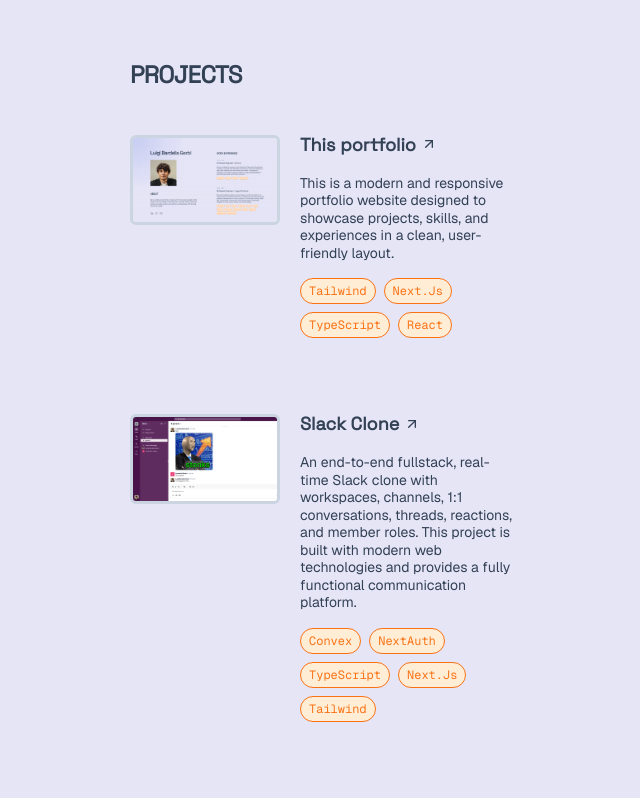
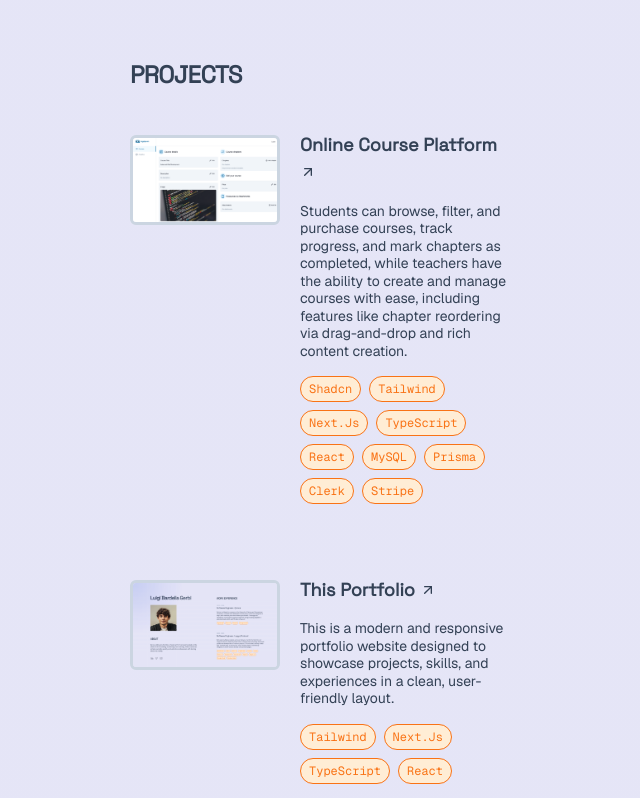
Before and after one commit to twotimesgi/portfolio, a Next.js app: page / in a window 1280 px wide. Shown: the part 1200-1998 px from the top of the page, without its empty margins (598-1238 px from the left). Built offline with nearby package versions, Linux system fonts and the light colour scheme.

Commit message:
new prj added

```diff
--- a/src/app/components/Projects.tsx
+++ b/src/app/components/Projects.tsx
@@ -1,6 +1,7 @@
 import ProjectCard from "./ProjectCard";
 import SlackClone from "../public/slack-clone.png"
 import Portfolio from "../public/portfolio.png"
+import OnlineCoursePlatfrom from "../public/online-course-platform.png"
 import knn from "../public/knn.png"
 import MarketPlace from "../public/marketplace.png"
 import { StaticImport } from "next/dist/shared/lib/get-img-props";
@@ -8,7 +9,14 @@ import { ArrowUpRight } from "lucide-react";
 
 const projects : ProjectCardProps[] = [
   {
-    title: "This portfolio",
+    title: "Online Course Platform",
+    image: OnlineCoursePlatfrom,
+    description: "Students can browse, filter, and purchase courses, track progress, and mark chapters as completed, while teachers have the ability to create and manage courses with ease, including features like chapter reordering via drag-and-drop and rich content creation.",
+    tags: [ "Shadcn", "Tailwind", "Next.js", "TypeScript", "React", "MySQL", "Prisma", "Clerk", "Stripe"],
+    link: "https://github.com/twotimesgi/online-course-platform",
+  },
+  {
+    title: "This Portfolio",
     image: Portfolio,
     description: "This is a modern and responsive portfolio website designed to showcase projects, skills, and experiences in a clean, user-friendly layout.",
     tags: ["Tailwind", "Next.js", "TypeScript", "React"],
@@ -19,7 +27,7 @@ const projects : ProjectCardProps[] = [
     link: "https://github.com/twotimesgi/slack-clone",
     image: SlackClone,
     description: "An end-to-end fullstack, real-time Slack clone with workspaces, channels, 1:1 conversations, threads, reactions, and member roles. This project is built with modern web technologies and provides a fully functional communication platform.",
-    tags: ["Convex", "NextAuth", "TypeScript", "Next.js", "Tailwind"],
+    tags: ["Convex", "NextAuth", "TypeScript", "Next.js", "Tailwind", "Shadcn"],
   },
   {
     title: "KNN",
```
Also changed, not shown: src/app/public/online-course-platform.png (added).
